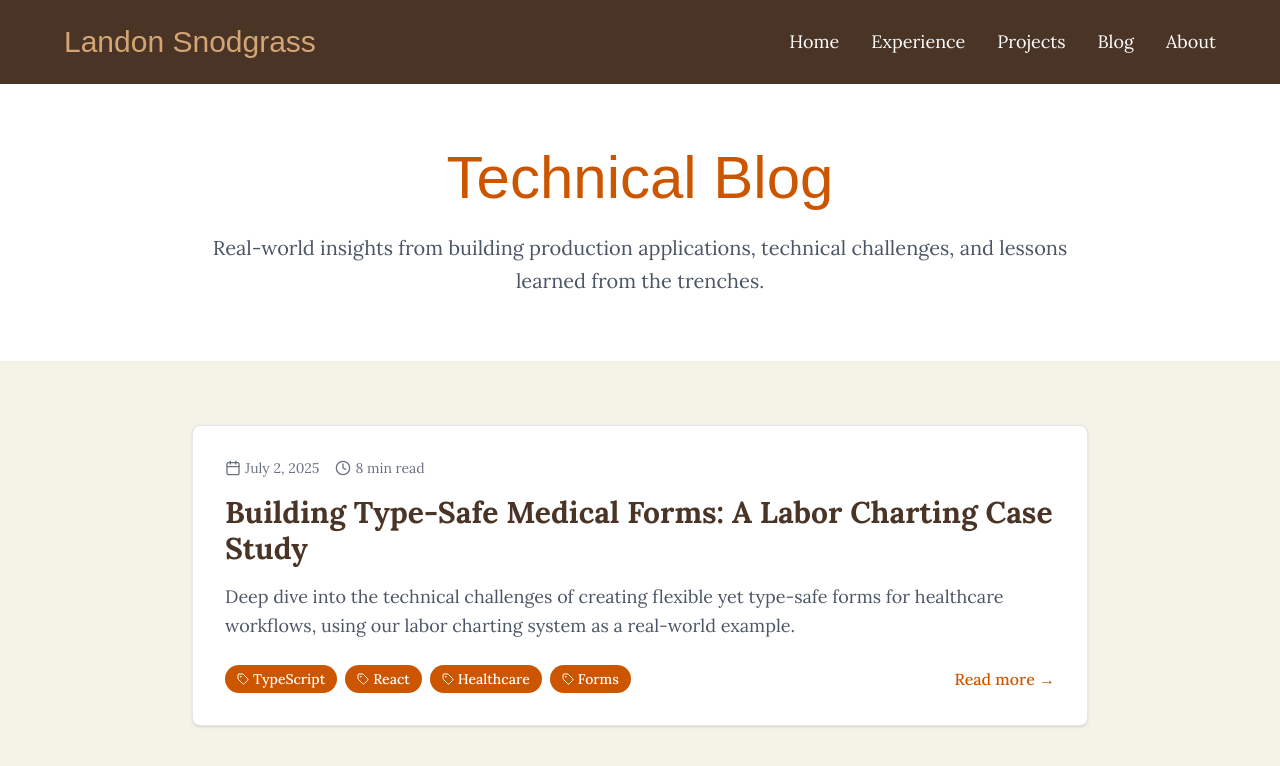
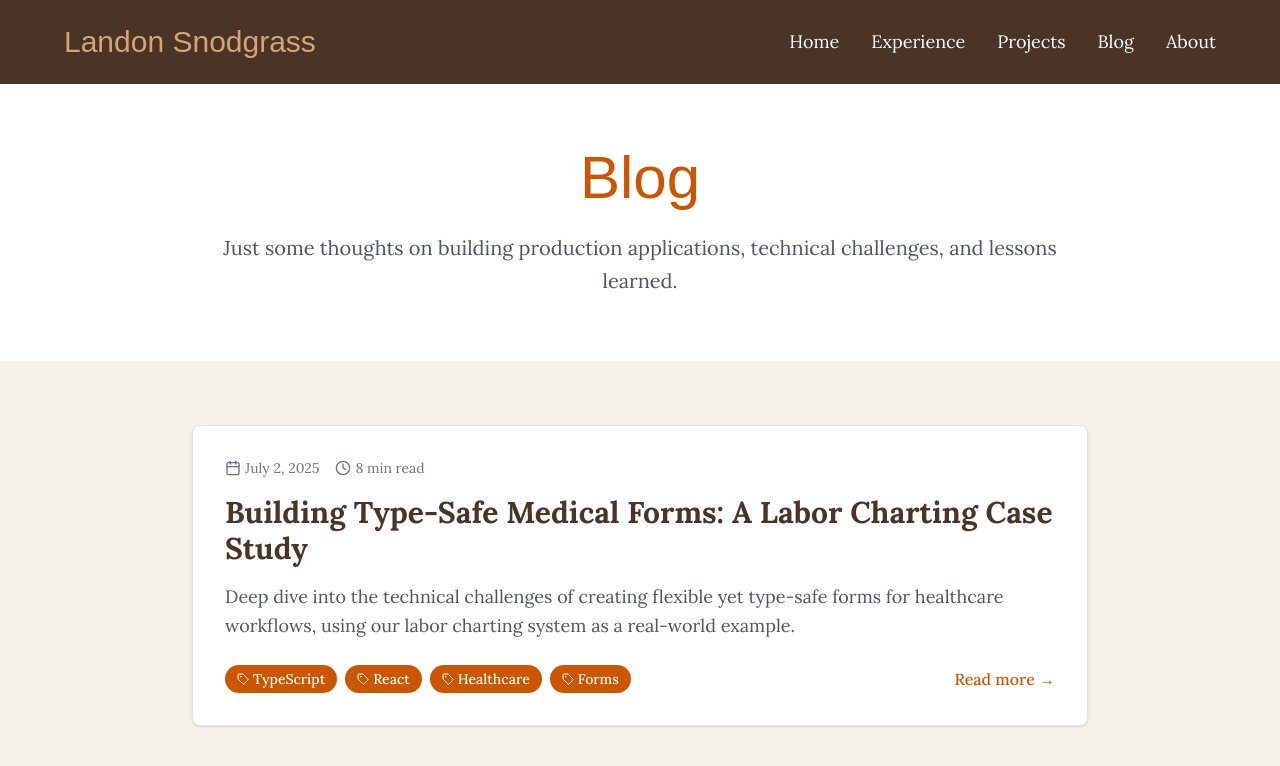
Before and after one commit to landon-snodgrass/new-portfolio-2025, a Next.js app: page /blog in a window 1280 px wide. Shown: the top 766 px of the page. Built offline with nearby package versions, Linux system fonts and the light colour scheme; a web font is replaced by a local one.

Commit message:
Update copy

```diff
--- a/src/app/blog/page.tsx
+++ b/src/app/blog/page.tsx
@@ -11,11 +11,11 @@ export default function BlogPage() {
       <header className="py-16 px-6 md:px-12 bg-white">
         <div className="max-w-4xl mx-auto text-center">
           <h1 className="fascinate-font text-4xl md:text-6xl text-burnt-orange mb-6">
-            Technical Blog
+            Blog
           </h1>
           <p className="text-xl text-gray-600 leading-relaxed">
-            Real-world insights from building production applications, technical
-            challenges, and lessons learned from the trenches.
+            Just some thoughts on building production applications, technical
+            challenges, and lessons learned.
           </p>
         </div>
       </header>
```
